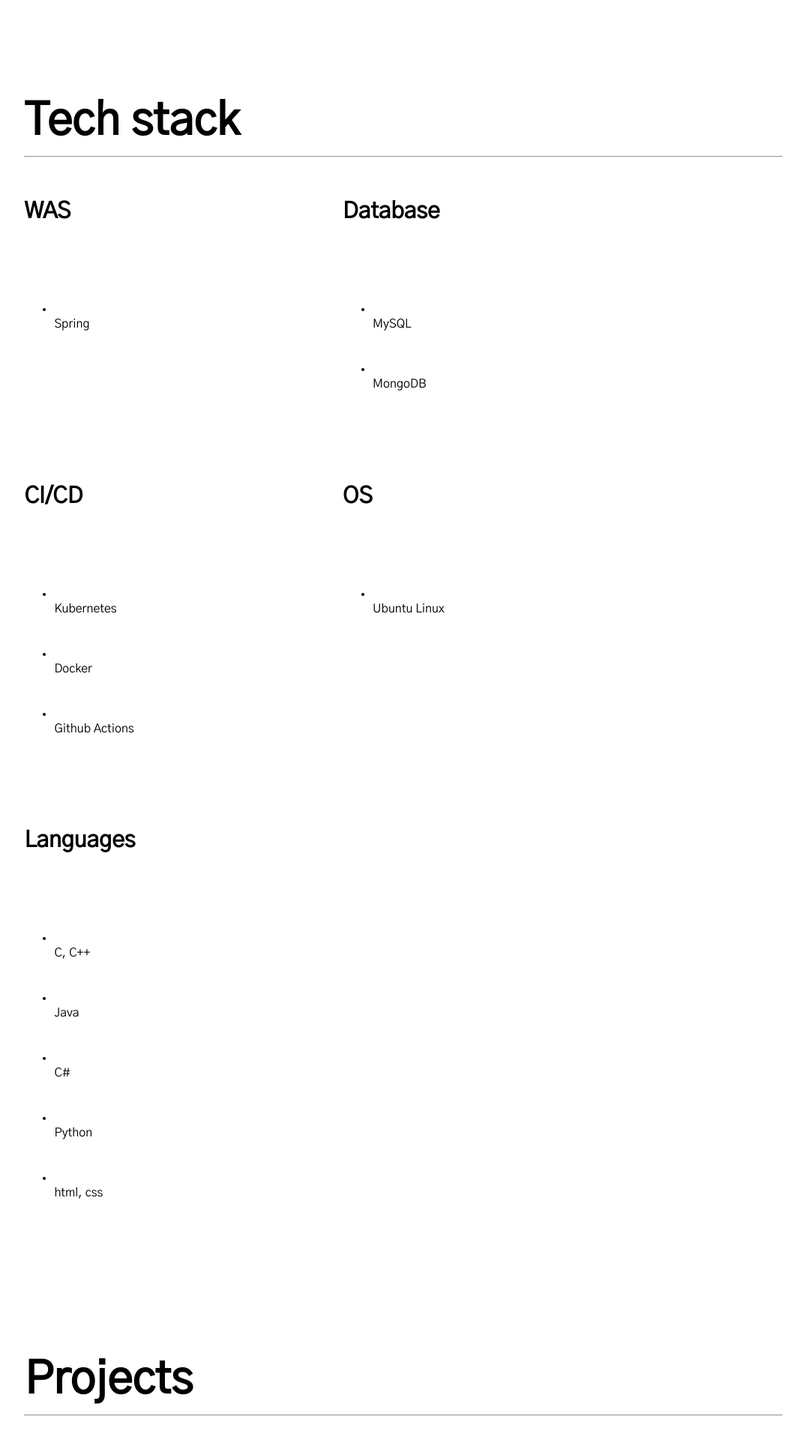
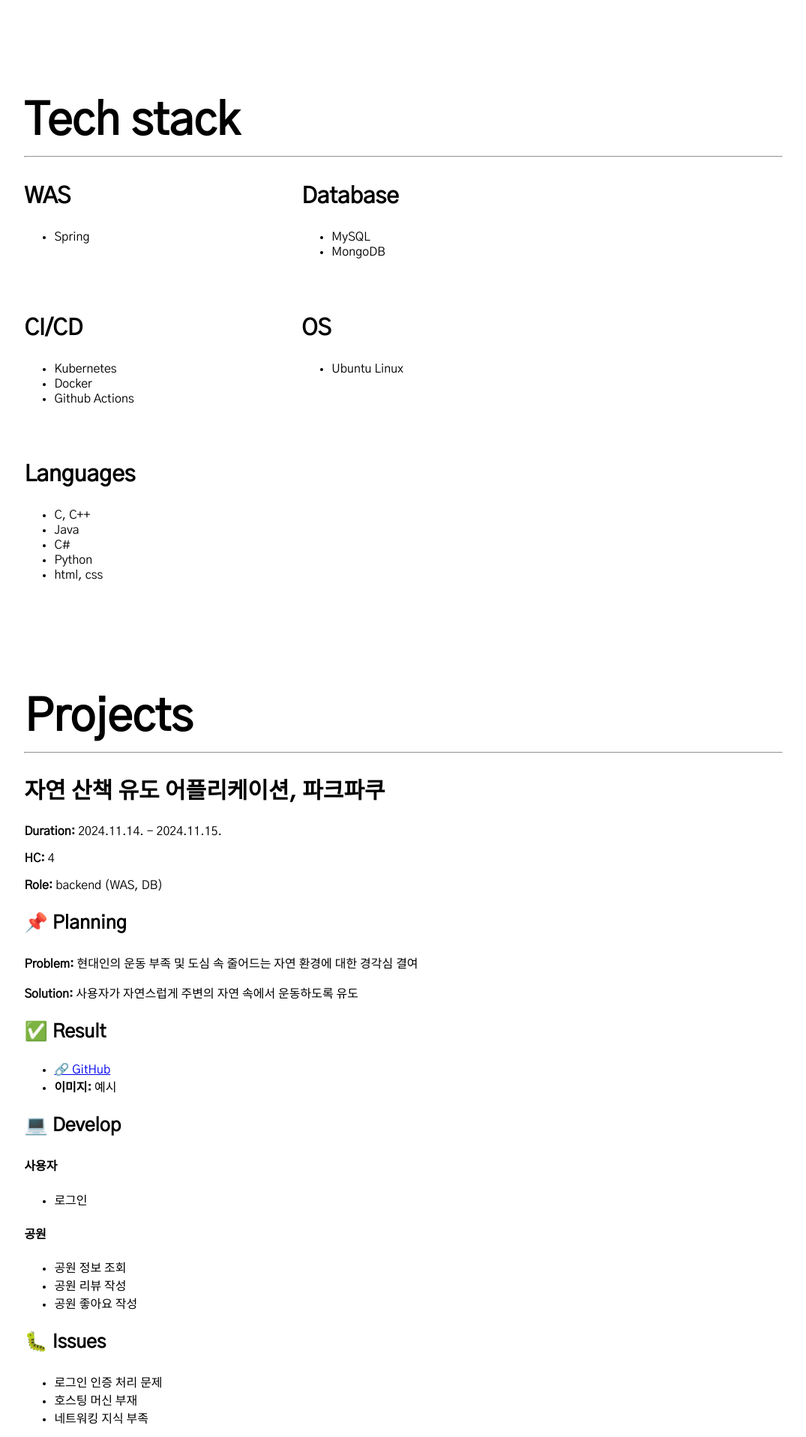
Before and after one commit to Jiseong02/Jiseong02.github.io, a Jekyll site: the page built from index.md, in a window 1280 px wide. Shown: the part 504-2421 px from the top of the page at 75% size, without its empty margins (102-1177 px from the left). Built offline with Jekyll 4.4.1, drawn with Linux system fonts in a browser that asks for light colours.

Commit message:
Update main.html

```diff
--- a/_layouts/main.html
+++ b/_layouts/main.html
@@ -29,14 +29,16 @@
 			}
 			#techs {
 				width:70%;
-
 				display: flex;
-				justify-content:space-between;
+				/*justify-content:space-between;*/
+				gap: 2rem;
 				flex-wrap: wrap;
 			}
 			.tech {
-				width:40%;
-				white-space:pre-line;
+				width: calc(50% - 1rem);
+				box-sizing: border-box;
+				/*width:40%;
+				white-space:pre-line;*/
 			}
 			.part_container {
 				margin:10%;
```
